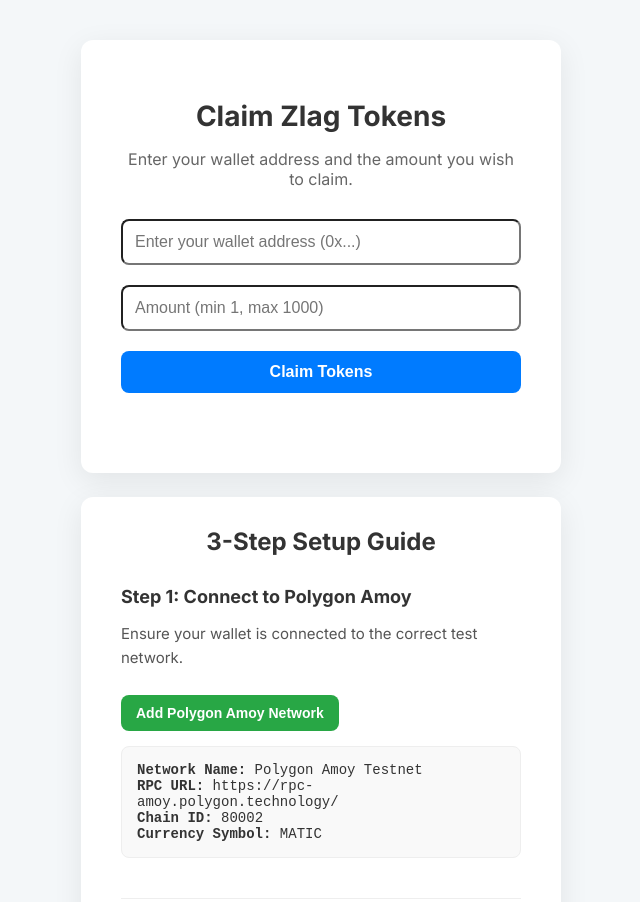
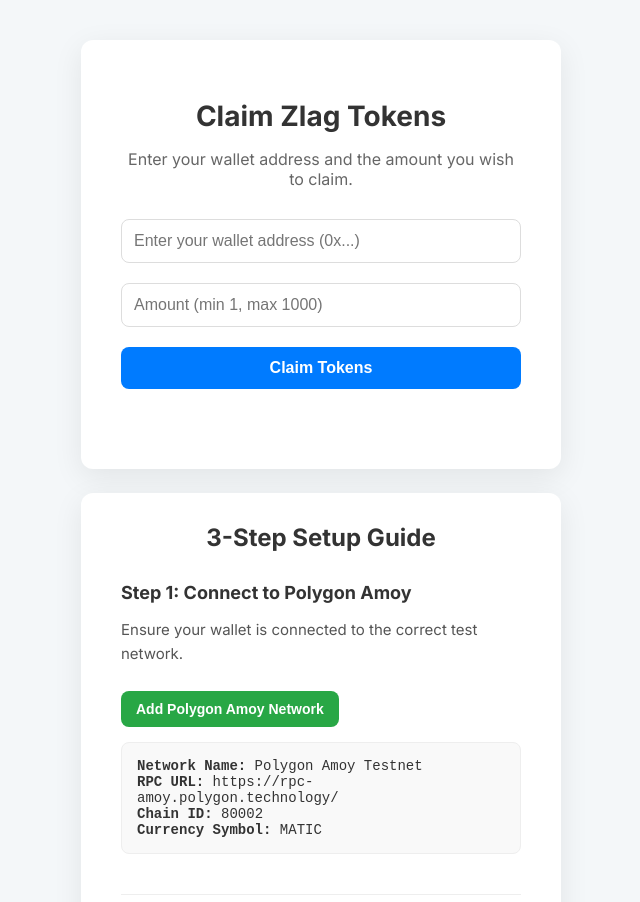
Before and after one commit to iammohit64/claim-zlag, a website: page public/index.html in a window 1280 px wide. Shown: the top 902 px of the page, without its empty margins (319-959 px from the left). Drawn offline with Linux system fonts and the light colour scheme.

```diff
--- a/public/index.html
+++ b/public/index.html
@@ -46,7 +46,7 @@
             padding: 12px;
             margin-bottom: 20px;
             border-radius: 8px;
-            border: 1px solid: #ddd;
+            border: 1px solid #ddd;
             font-size: 16px;
         }
         button {
```
